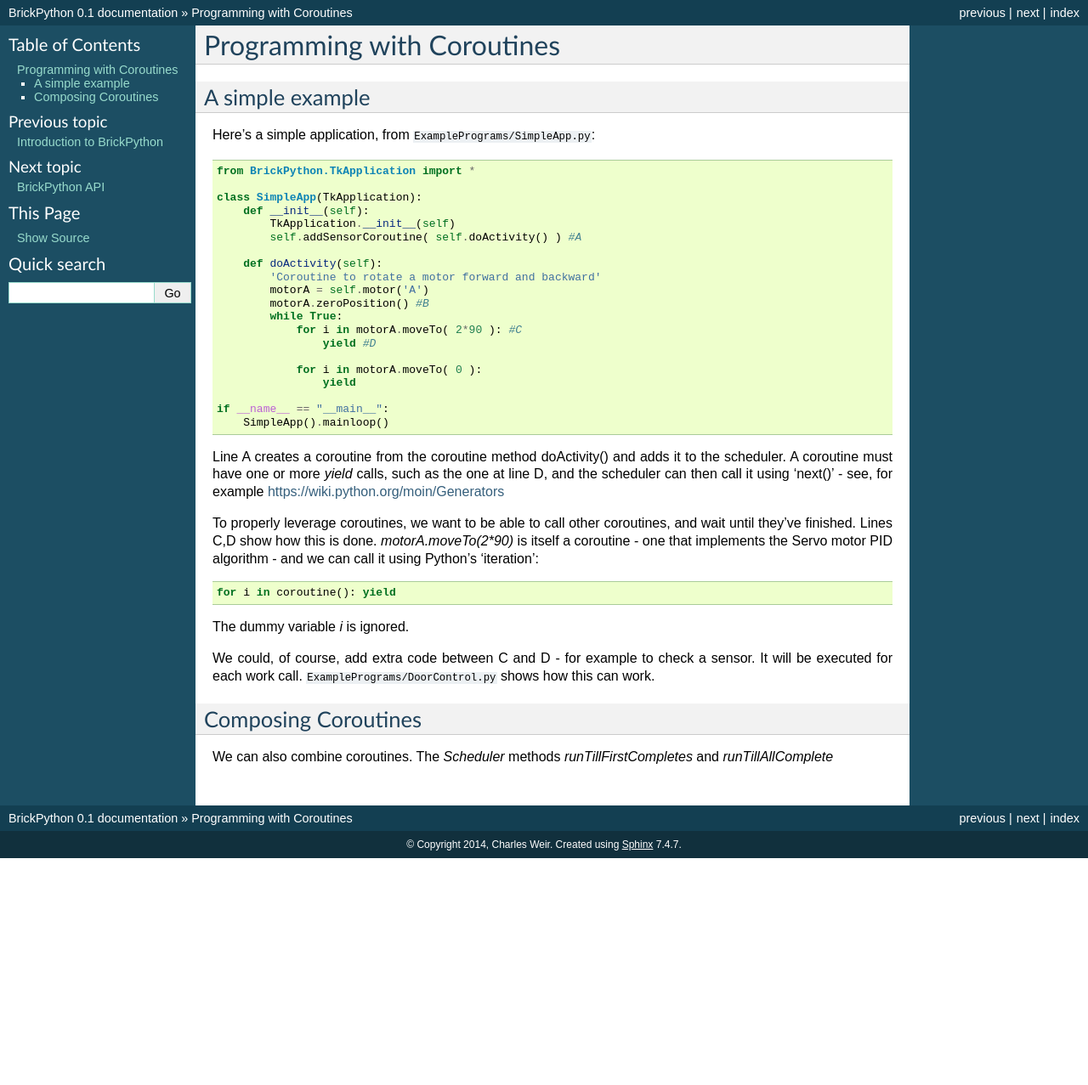
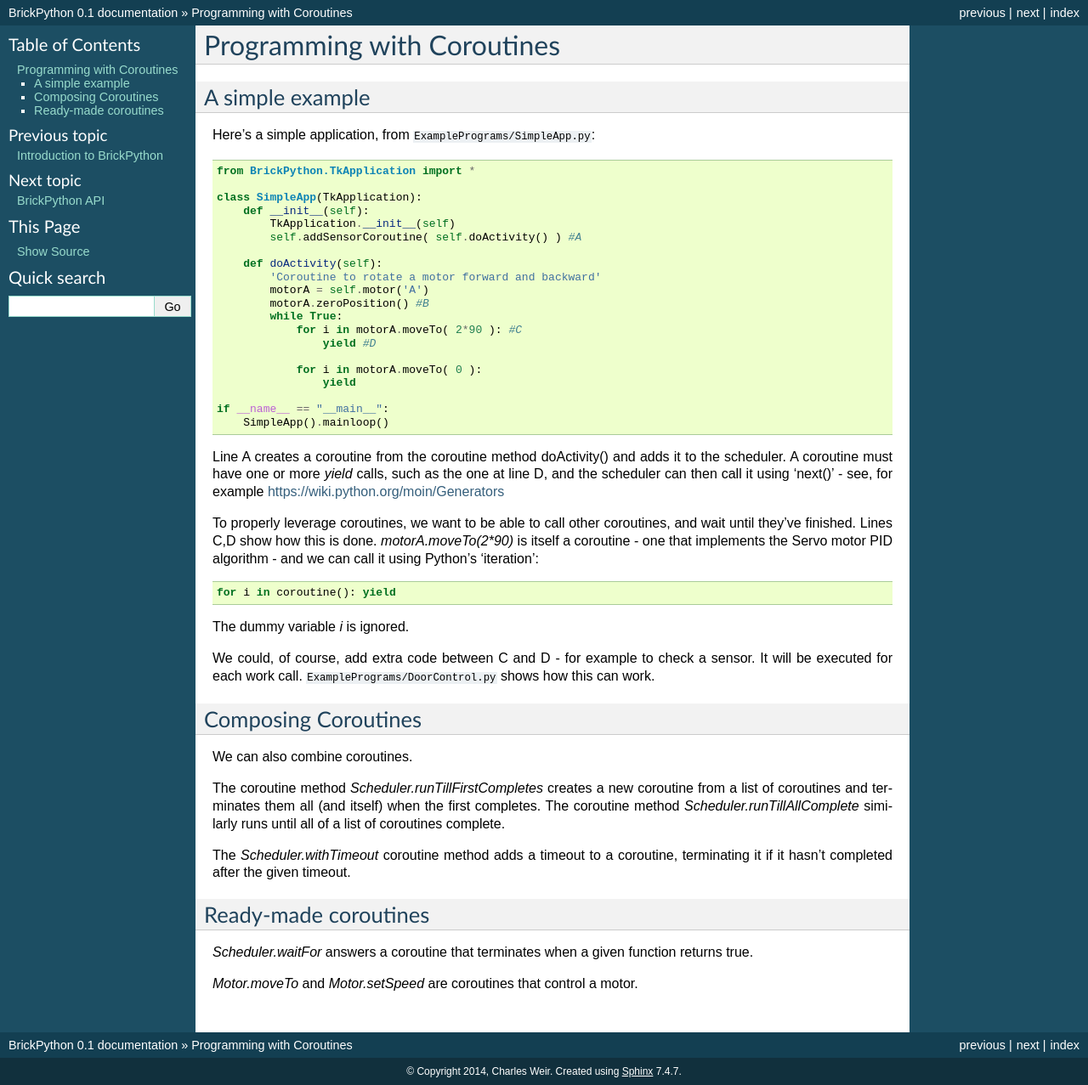
Before and after one commit to charlesweir/BrickPython, a Sphinx documentation site: the page built from docs/programmingWithCoroutines.rst, in a window 1280 px wide. Shown: the whole page at 85% size. Built offline with Sphinx 7.4.7, drawn with Linux system fonts in a browser that asks for light colours; before the commit the page ends 1010 px from its top, so only the background shows below that.

Commit message:
CW: Made all Scheduler coroutines static; finished initial docs

```diff
--- a/docs/programmingWithCoroutines.rst
+++ b/docs/programmingWithCoroutines.rst
@@ -47,4 +47,18 @@ We could, of course, add extra code between C and D - for example to check a sen
 Composing Coroutines
 --------------------
 
-We can also combine coroutines.  The `Scheduler` methods `runTillFirstCompletes` and `runTillAllComplete`
+We can also combine coroutines.
+
+The coroutine method `Scheduler.runTillFirstCompletes` creates a new coroutine from
+a list of coroutines and terminates them all (and itself) when the first completes.  The coroutine method `Scheduler.runTillAllComplete`
+similarly runs until all of a list of coroutines complete.
+
+The `Scheduler.withTimeout` coroutine method adds a timeout to a coroutine, terminating it if it hasn't completed after
+the given timeout.
+
+Ready-made coroutines
+---------------------
+
+`Scheduler.waitFor` answers a coroutine that terminates when a given function returns true.
+
+`Motor.moveTo` and `Motor.setSpeed` are coroutines that control a motor.
```
Also changed, not shown: 2 other files.
